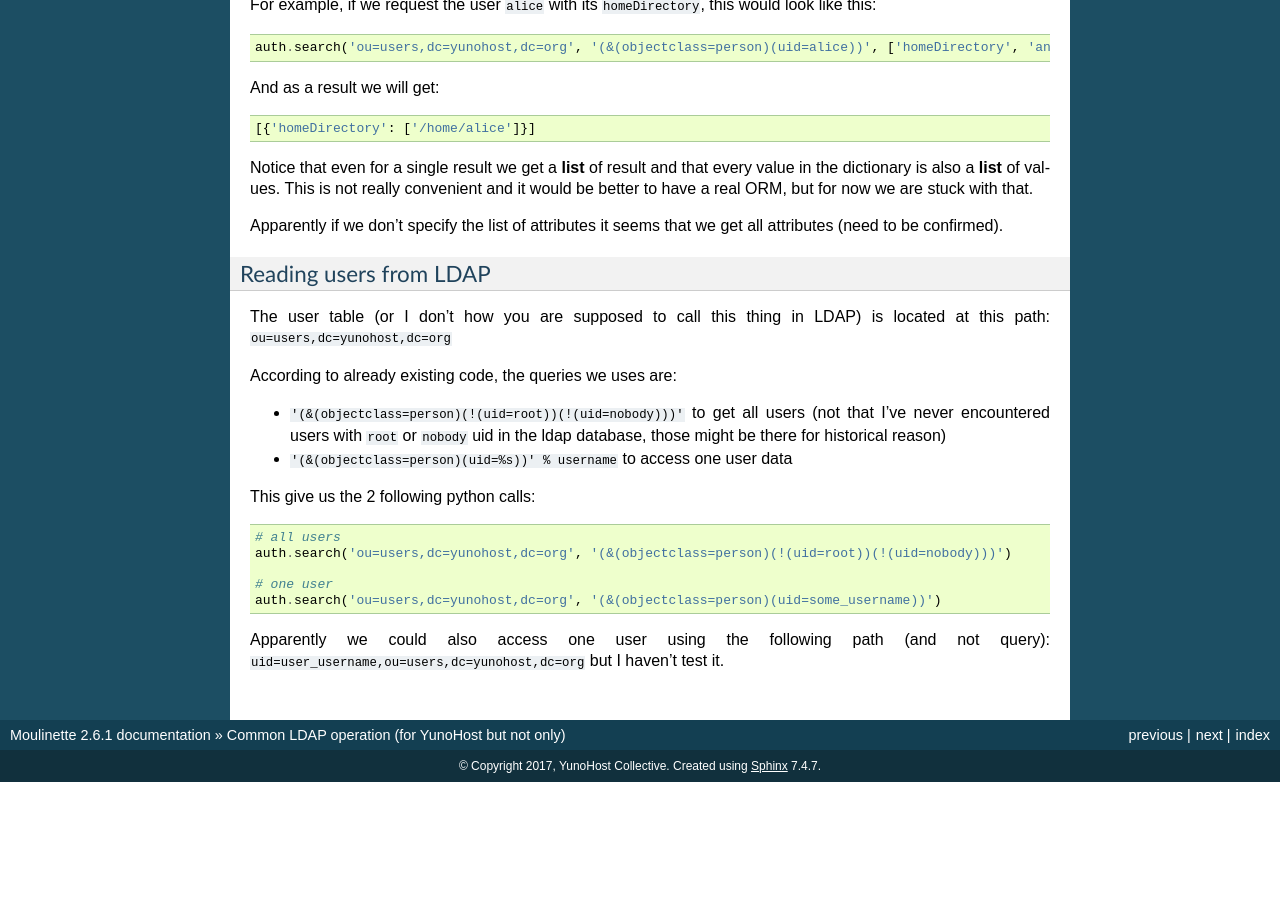
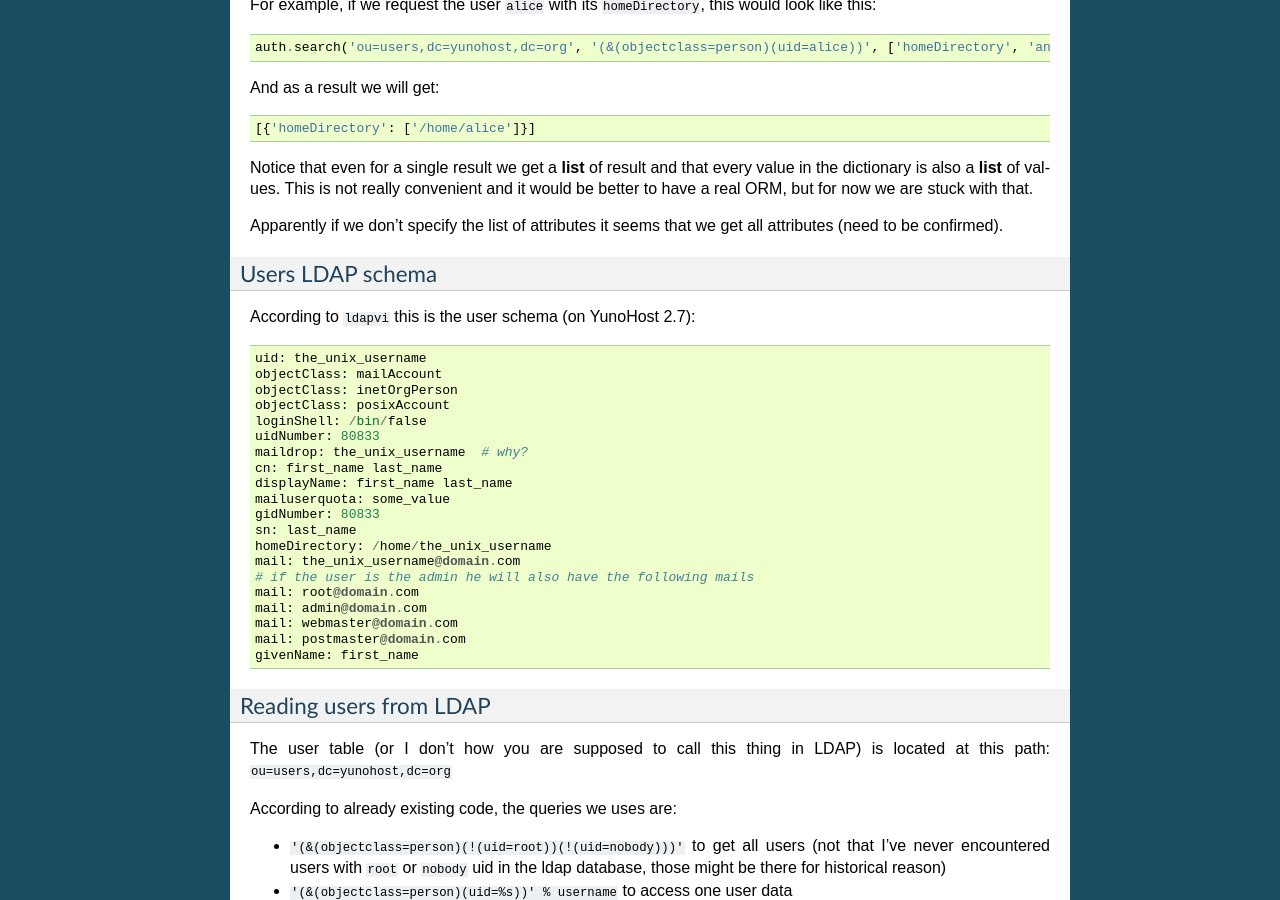
Before and after one commit to YunoHost/moulinette, a Sphinx documentation site: the page built from doc/ldap.rst, in a window 1280 px wide and 900 px high, scrolled down 1268 px. Built offline with Sphinx 7.4.7, drawn with Linux system fonts in a browser that asks for light colours; before the commit the page ends 2050 px from its top, so only the background shows below that.

Commit message:
[doc] add user ldap schema

```diff
--- a/doc/ldap.rst
+++ b/doc/ldap.rst
@@ -98,6 +98,34 @@ value in the dictionary is also a **list** of values. This is not really conveni
 
 Apparently if we don't specify the list of attributes it seems that we get all attributes (need to be confirmed).
 
+Users LDAP schema
+-----------------
+
+According to :file:`ldapvi` this is the user schema (on YunoHost 2.7):
+
+::
+
+    uid: the_unix_username
+    objectClass: mailAccount
+    objectClass: inetOrgPerson
+    objectClass: posixAccount
+    loginShell: /bin/false
+    uidNumber: 80833
+    maildrop: the_unix_username  # why?
+    cn: first_name last_name
+    displayName: first_name last_name
+    mailuserquota: some_value
+    gidNumber: 80833
+    sn: last_name
+    homeDirectory: /home/the_unix_username
+    mail: the_unix_username@domain.com
+    # if the user is the admin he will also have the following mails
+    mail: root@domain.com
+    mail: admin@domain.com
+    mail: webmaster@domain.com
+    mail: postmaster@domain.com
+    givenName: first_name
+
 Reading users from LDAP
 -----------------------
 
```
